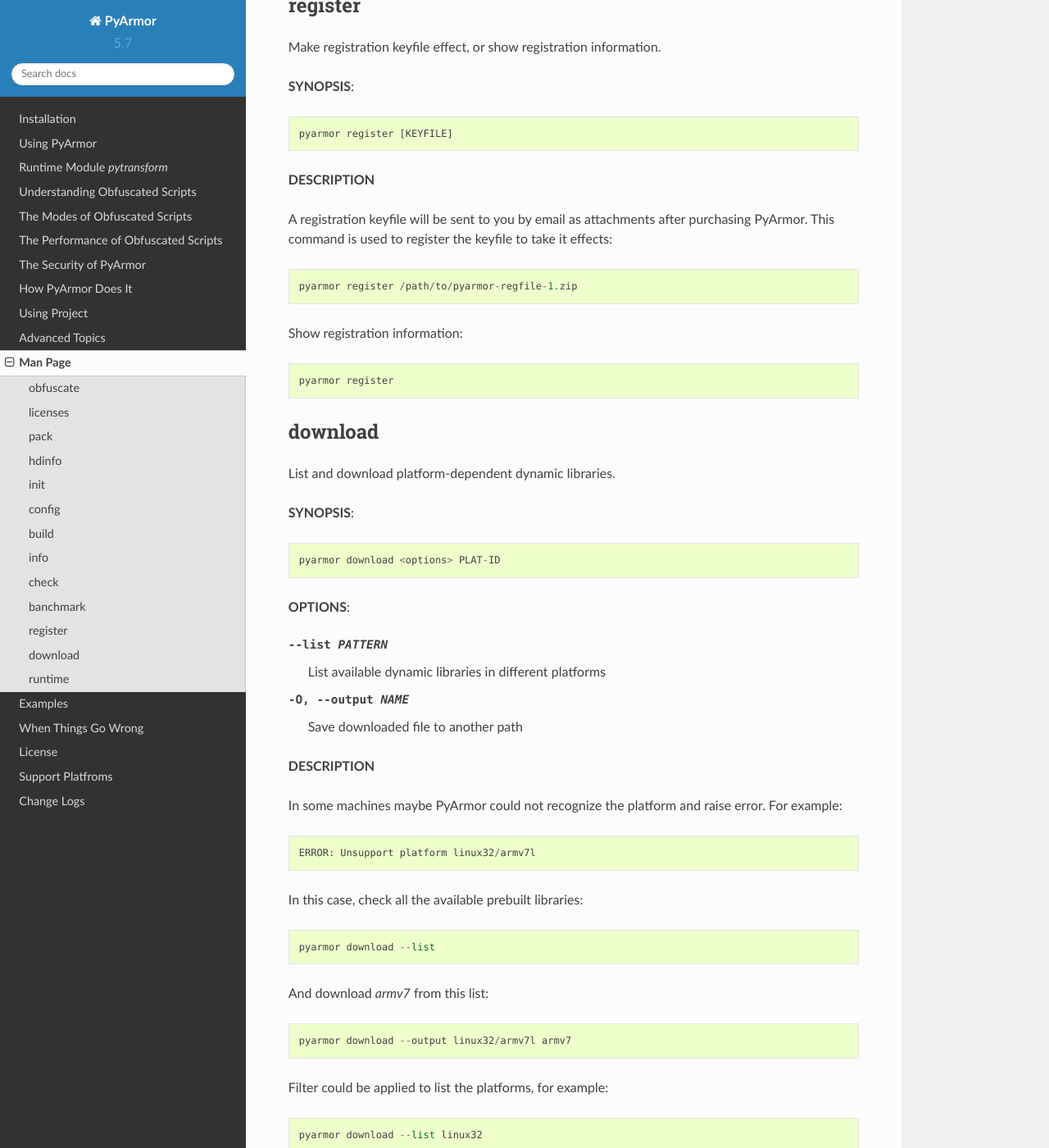
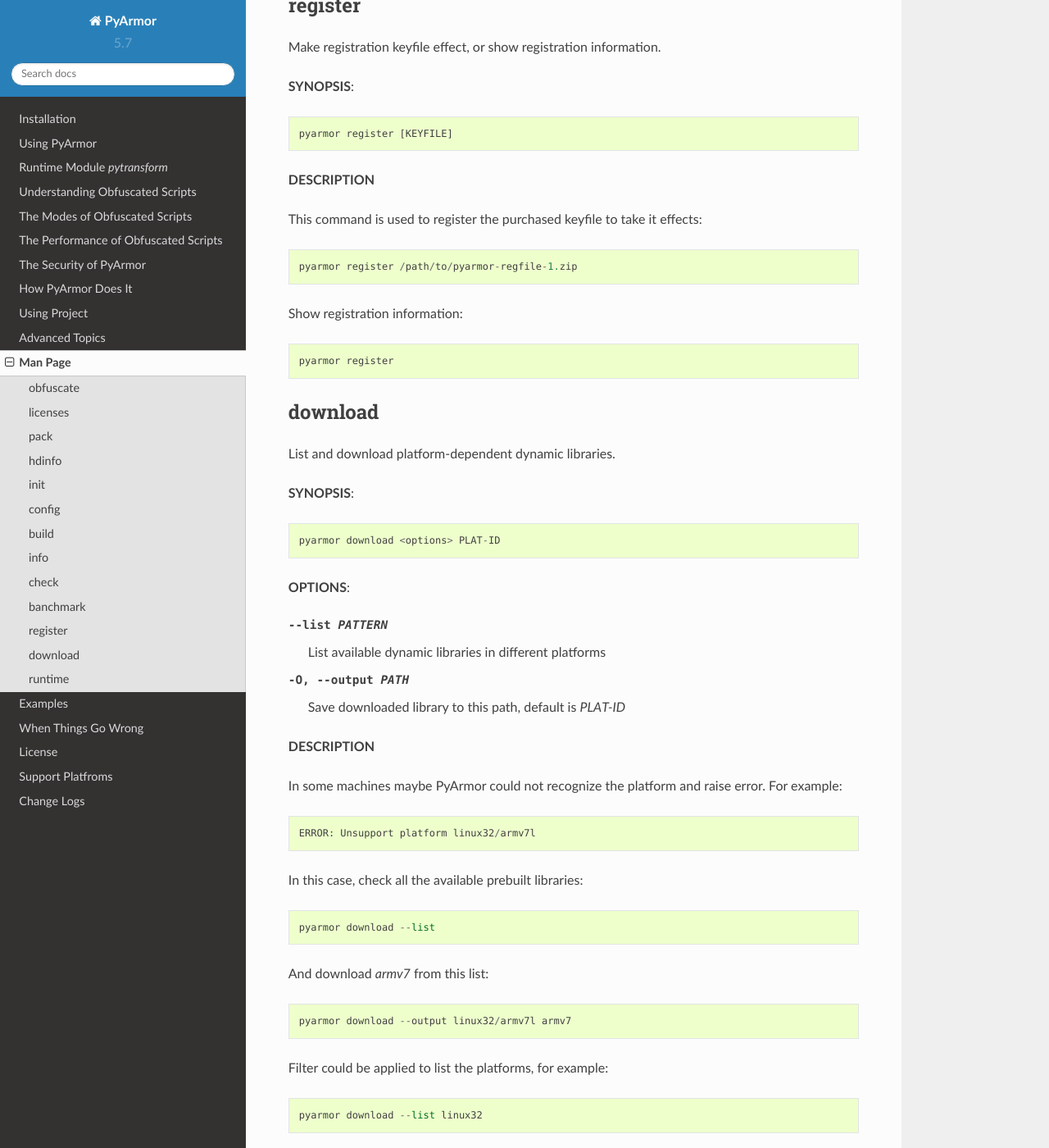
Before and after one commit to dashingsoft/pyarmor, a Sphinx documentation site: the page built from docs/man.rst, in a window 1280 px wide and 1400 px high, scrolled down 17629 px. Shown: the whole window at 82% size. Built offline with Sphinx 7.4.7 and the Read the Docs theme 2.0.0, drawn with Linux system fonts in a browser that asks for light colours; some of the changed text lies outside the part shown.

```diff
--- a/docs/man.rst
+++ b/docs/man.rst
@@ -466,8 +466,8 @@ Update project settings.
 
 --name NAME                     Project name
 --title TITLE                   Project title
---src SRC                       Project src
---output OUTPUT                 Output path for obfuscated scripts
+--src SRC                       Project src, base path for matching scripts
+--output PATH                   Output path for obfuscated scripts
 --manifest TEMPLATE             Manifest template string
 --entry SCRIPT                  Entry script of this project
 --is-package <0,1>              Set project as package or not
@@ -675,9 +675,7 @@ Make registration keyfile effect, or show registration information.
 
 **DESCRIPTION**
 
-A registration keyfile will be sent to you by email as attachments after
-purchasing PyArmor. This command is used to register the keyfile to take it
-effects::
+This command is used to register the purchased keyfile to take it effects::
 
     pyarmor register /path/to/pyarmor-regfile-1.zip
 
@@ -699,7 +697,7 @@ List and download platform-dependent dynamic libraries.
 **OPTIONS**:
 
 --list PATTERN        List available dynamic libraries in different platforms
--O, --output NAME     Save downloaded file to another path
+-O, --output PATH     Save downloaded library to this path, default is `PLAT-ID`
 
 **DESCRIPTION**
 
@@ -719,6 +717,12 @@ And download `armv7` from this list::
 Filter could be applied to list the platforms, for example::
 
     pyarmor download --list linux32
+
+If the scripts is obfuscated for other platform, the library of target platform
+need to be downloaded first. For example::
+
+    pyarmor download armv5
+    pyarmor obfuscate --platform armv5 foo.py
 
 .. _runtime:
 
```
